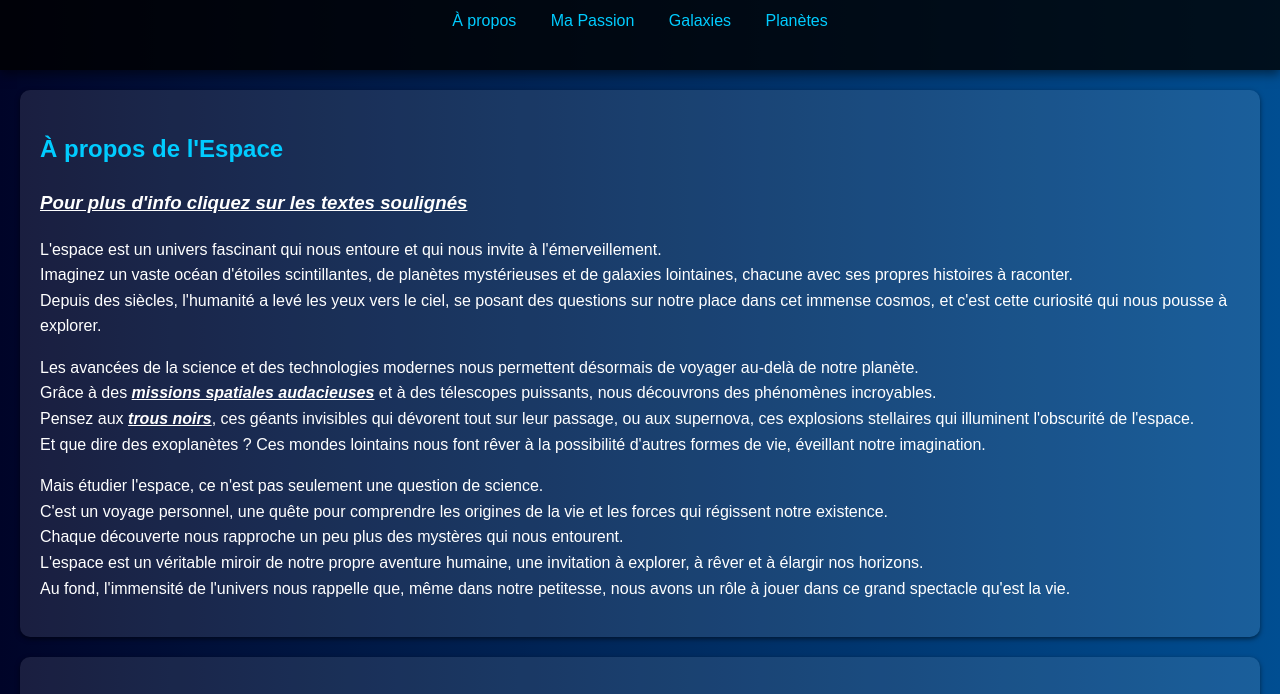
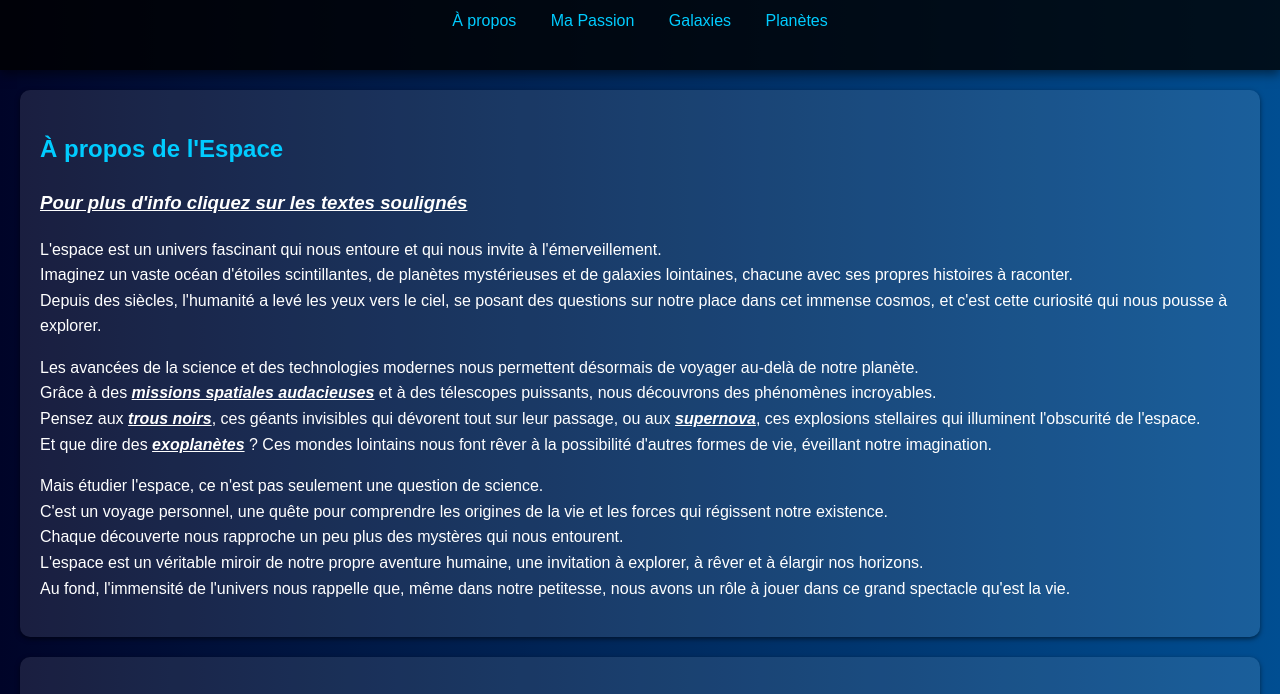
Before and after one commit to RomUltis/SiteEntrainement, a plain HTML site: page astronomie.html in a window 1280 px wide. Shown: the part 106-800 px from the top of the page. Drawn offline with Linux system fonts and the light colour scheme.

Commit message:
Astronomie BetaV0.5

```diff
--- a/astronomie.html
+++ b/astronomie.html
@@ -28,8 +28,8 @@
 
             <p>Les avancées de la science et des technologies modernes nous permettent désormais de voyager au-delà de notre planète.<br>
                 Grâce à des <i><strong><a id="sagittarius" href="https://fr.wikipedia.org/wiki/Liste_des_missions_spatiales_habitées_entre_1961_et_1986" target="_blank"> missions spatiales audacieuses</a></strong></i> et à des télescopes puissants, nous découvrons des phénomènes incroyables.<br>
-                Pensez aux <i><strong><a id="sagittarius" href="https://fr.wikipedia.org/wiki/Trou_noir" target="_blank">trous noirs</a></strong></i>, ces géants invisibles qui dévorent tout sur leur passage, ou aux supernova, ces explosions stellaires qui illuminent l'obscurité de l'espace.<br>
-                Et que dire des exoplanètes ? Ces mondes lointains nous font rêver à la possibilité d'autres formes de vie, éveillant notre imagination.</p>
+                Pensez aux <i><strong><a id="sagittarius" href="https://fr.wikipedia.org/wiki/Trou_noir" target="_blank">trous noirs</a></strong></i>, ces géants invisibles qui dévorent tout sur leur passage, ou aux <i><strong><a id="sagittarius" href="https://fr.wikipedia.org/wiki/Supernova" target="_blank">supernova</i></strong></a>, ces explosions stellaires qui illuminent l'obscurité de l'espace.<br>
+                Et que dire des <i><strong><a id="sagittarius" href="https://fr.wikipedia.org/wiki/Exoplanète" target="_blank">exoplanètes</a></strong></i> ? Ces mondes lointains nous font rêver à la possibilité d'autres formes de vie, éveillant notre imagination.</p>
 
             <p>Mais étudier l'espace, ce n'est pas seulement une question de science.<br>
                 C'est un voyage personnel, une quête pour comprendre les origines de la vie et les forces qui régissent notre existence.<br>
```
